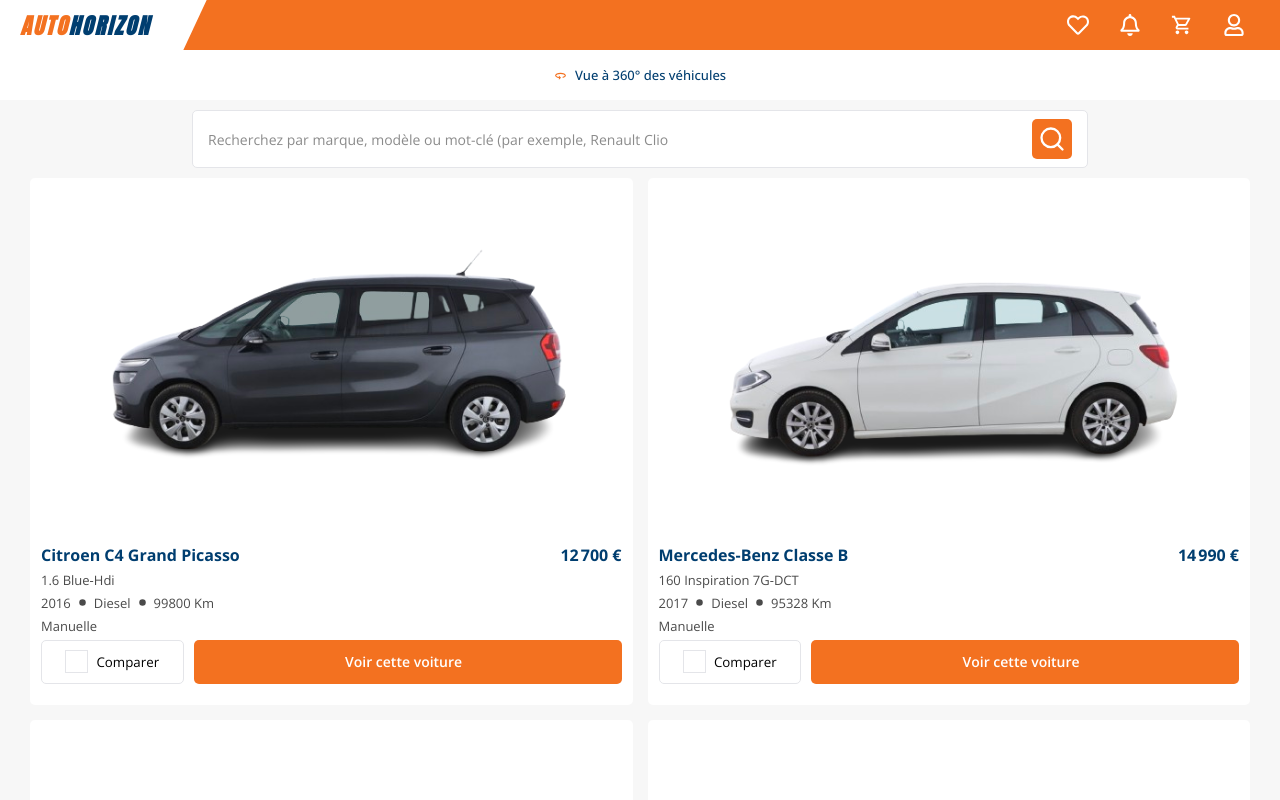
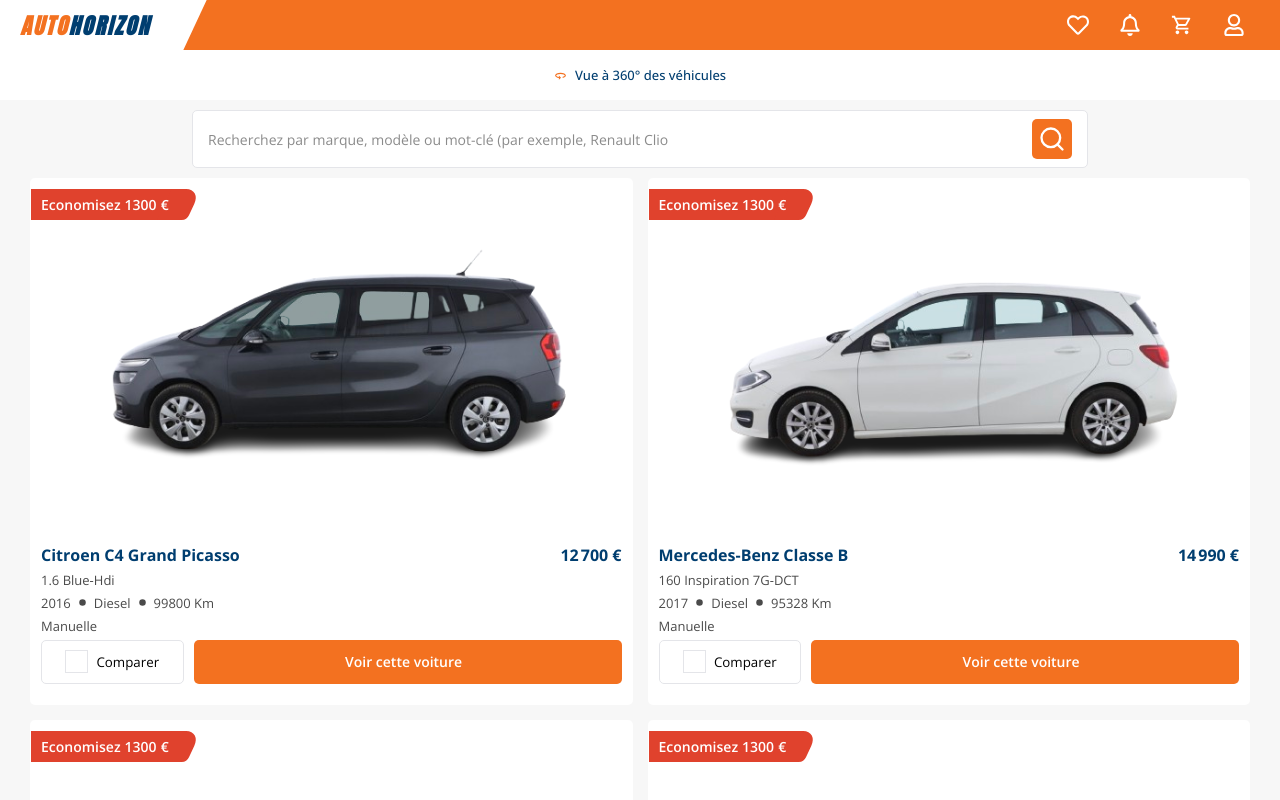
Before and after one commit to romainniamor/HorizonCar, a React (Vite) app: page / in a window 1280 px wide. Built offline with nearby package versions, Linux system fonts and the light colour scheme; the HTML template or start-up script is replaced by a standard one.

Commit message:
🚧 💄 F13: Car > create reusable DiscountTag

```diff
--- a/src/components/pages/main/mainContent/carList/Car.tsx
+++ b/src/components/pages/main/mainContent/carList/Car.tsx
@@ -3,6 +3,7 @@
 import { formatedPrice } from "../../../../../utils/math";
 import { GoDotFill } from "react-icons/go";
 import { ReactNode } from "react";
+import DiscountTag from "../../../../reusable/DiscountTag";
 
 type CarProps = {
   imageSource: string;
@@ -31,6 +32,7 @@
     <CarStyled>
       <div className="image-preview">
         <img src={imageSource} alt={modele} />
+        <DiscountTag discount={1300} />
       </div>
       <div className="card-content">
         <div className="car-info">
@@ -71,6 +73,7 @@
   }
   .image-preview {
     width: 100%;
+    position: relative;
     img {
       width: 100%;
       object-fit: cover;
--- /dev/null
+++ b/src/components/reusable/DiscountTag.tsx
@@ -0,0 +1,49 @@
+import styled from "styled-components";
+import { theme } from "../../theme";
+
+type DiscountTagProps = {
+  discount: number;
+};
+
+export default function DiscountTag({ discount }: DiscountTagProps) {
+  return (
+    <DiscountTagStyled>
+      <span className="label">Economisez</span>
+      <span className="discount">{discount}</span>
+      <span>€</span>
+    </DiscountTagStyled>
+  );
+}
+
+const DiscountTagStyled = styled.div`
+  display: flex;
+  align-items: center;
+  gap: ${theme.spacing.xxs};
+  padding: 6px 10px;
+  background: ${theme.colors.red};
+
+  position: absolute;
+  top: 10px;
+  left: 0px;
+
+  span {
+    z-index: 2;
+    font-weight: ${theme.weights.semiBold};
+    color: ${theme.colors.white};
+    font-size: ${theme.fonts.P0};
+  }
+
+  &::after {
+    content: "";
+    position: absolute;
+    top: 0;
+    right: -15px;
+    width: 30px;
+    height: 100%;
+    background: ${theme.colors.red};
+    border-width: 0 10px 10px 10px;
+    transform: skewX(-25deg);
+    border-top-right-radius: 15px;
+    border-bottom-right-radius: 5px;
+  }
+`;
--- a/src/components/reusable/buttons/ToggleButton.tsx
+++ b/src/components/reusable/buttons/ToggleButton.tsx
@@ -1,4 +1,4 @@
-import { styled } from "styled-components";
+import { styled, css } from "styled-components";
 import { theme } from "../../../theme/index";
 import { FaCheck } from "react-icons/fa";
 
@@ -12,7 +12,7 @@
   onClick,
 }: ToggleButtonProps) {
   return (
-    <ToggleButtonStyled onClick={onClick}>
+    <ToggleButtonStyled onClick={onClick} isChecked={isChecked}>
       {isChecked ? (
         <FaCheck className="checked" />
       ) : (
@@ -23,6 +23,10 @@
     </ToggleButtonStyled>
   );
 }
+
+const IsCheckedStyle = css`
+  border: 1px solid ${theme.colors.primary};
+`;
 
 const ToggleButtonStyled = styled.button`
   cursor: pointer;
@@ -52,8 +56,6 @@
     background-color: ${theme.colors.primary};
     color: ${theme.colors.white};
   }
+
+  ${(props) => props.isChecked && IsCheckedStyle}
 `;
-
-// const IsCheckedStyle = css`
-//   border: 1px solid ${theme.colors.primary};
-// `;
--- a/src/theme/index.ts
+++ b/src/theme/index.ts
@@ -6,8 +6,7 @@
   primaryLight: "#f27d33",
   secondary: "#003e70",
   success: "#60bd4f",
-  red: "#e25549",
-  redSecondary: "#c4151c",
+  red: "#e0422d",
   blue: "#51a7e1",
   greyLight: "#e4e5e9",
   greyMedium: "#8b8b8b",
```
